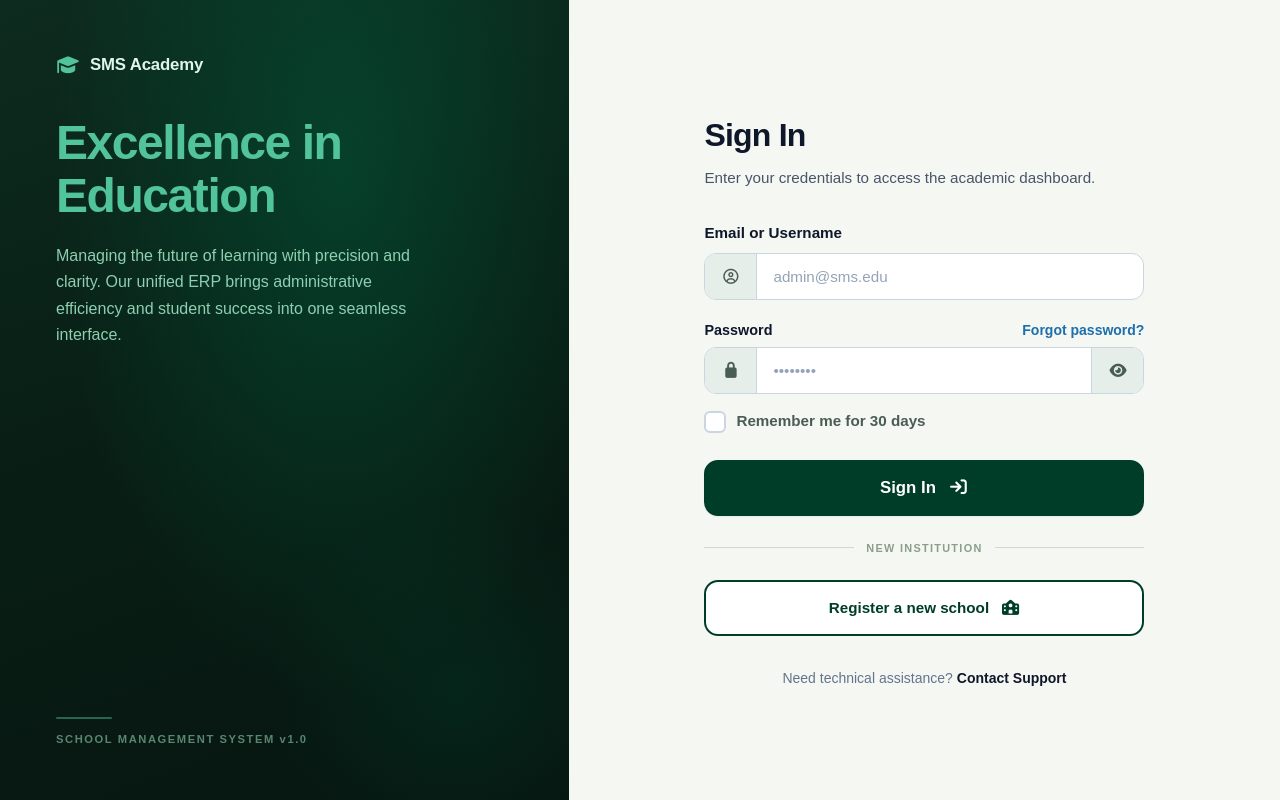
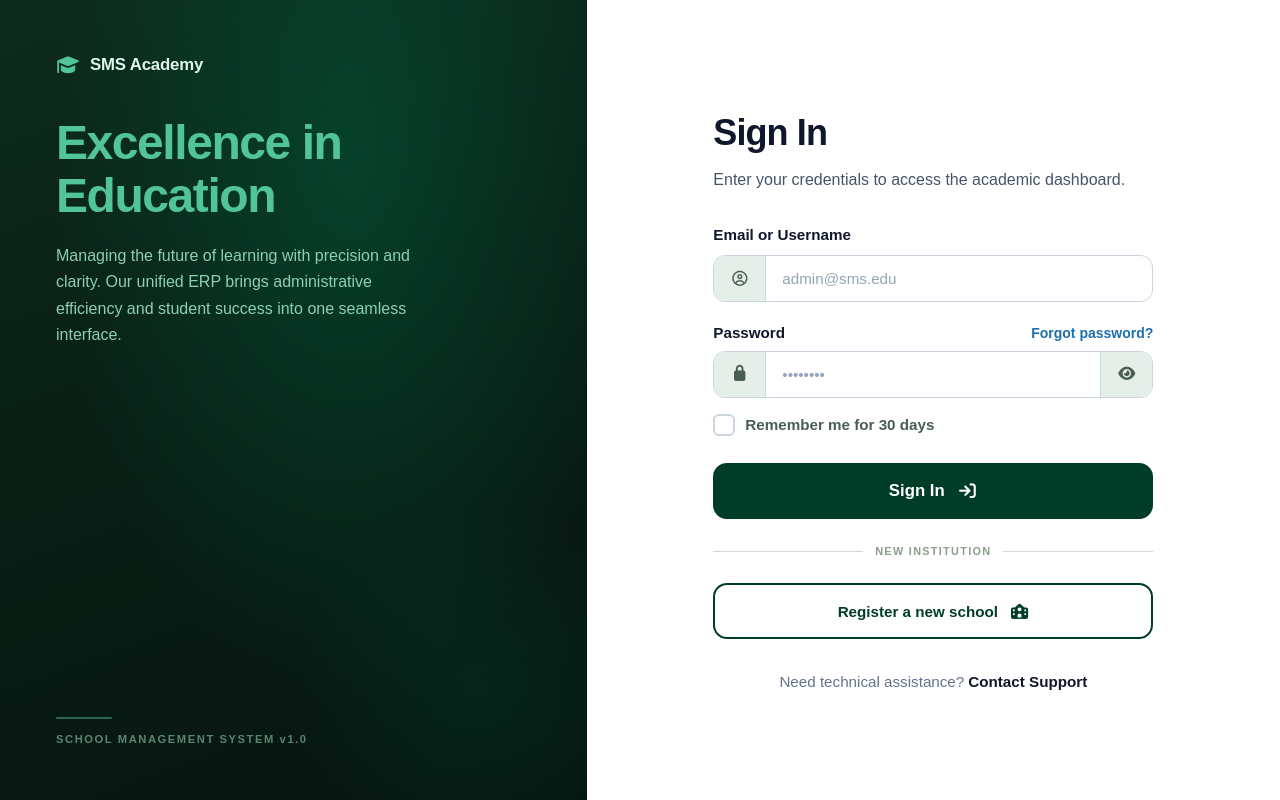
Before and after one commit to Habeeb-Rahman-CA/sms-frontend, an Angular app: page /login in a window 1280 px wide. Built offline with nearby package versions, Linux system fonts and the light colour scheme; a web font is replaced by a local one.

Commit message:
style: update sign-in layout and typography and add icon prefixes to registration form fields

```diff
--- a/src/app/features/auth/sign-in/sign-in.css
+++ b/src/app/features/auth/sign-in/sign-in.css
@@ -7,7 +7,7 @@
 /* ── Layout ───────────────────────────────────────────────────────────────── */
 .signin-container {
   display: grid;
-  grid-template-columns: 1fr 1.25fr;
+  grid-template-columns: 1.1fr 1.3fr;
   min-height: 100vh;
 }
 
@@ -105,7 +105,7 @@
 
 /* ── Right Form Panel ─────────────────────────────────────────────────────── */
 .form-panel {
-  background-color: #f5f7f2;
+  background-color: #ffffff;
   display: flex;
   align-items: center;
   justify-content: center;
@@ -124,15 +124,15 @@
 }
 
 .form-header h2 {
-  font-size: 2rem;
-  font-weight: 800;
+  font-size: var(--text-4xl, 2.25rem);
+  font-weight: var(--font-extrabold, 800);
   color: #0f172a;
   letter-spacing: -0.025em;
   margin: 0 0 8px 0;
 }
 
 .form-header p {
-  font-size: 0.95rem;
+  font-size: var(--text-base, 1rem);
   color: #475569;
   line-height: 1.5;
   margin: 0;
@@ -164,7 +164,7 @@
 }
 
 .field-label {
-  font-size: 0.9rem;
+  font-size: 0.95rem;
   font-weight: 700;
   color: #0f172a;
 }
@@ -252,7 +252,7 @@ app-button {
 .form-footer {
   margin-top: 32px;
   text-align: center;
-  font-size: 0.875rem;
+  font-size: 0.95rem;
   color: #64748b;
 }
 
--- a/src/app/features/school/register/register.html
+++ b/src/app/features/school/register/register.html
@@ -56,6 +56,7 @@
           <div class="form-group flex-2">
             <app-input
               label="School Name"
+              prefix="fa-regular fa-building"
               placeholder="Green Valley School"
               [value]="schoolName()"
               (valueChange)="onSchoolNameChange($event)"
@@ -66,6 +67,7 @@
           <div class="form-group flex-1">
             <app-input
               label="School Code"
+              prefix="fa-solid fa-hashtag"
               placeholder="GVS"
               [value]="schoolCode()"
               (valueChange)="onSchoolCodeChange($event)"
@@ -79,6 +81,7 @@
         <div class="form-group">
           <app-input
             label="Admin Name"
+            prefix="fa-regular fa-circle-user"
             placeholder="Rahman"
             [value]="adminName()"
             (valueChange)="onAdminNameChange($event)"
@@ -93,6 +96,7 @@
             <app-input
               label="Email Address"
               type="email"
+              prefix="fa-regular fa-envelope"
               placeholder="admin@gvs.com"
               [value]="email()"
               (valueChange)="onEmailChange($event)"
@@ -104,6 +108,7 @@
             <app-input
               label="Phone Number"
               type="tel"
+              prefix="fa-solid fa-phone"
               placeholder="+1 (555) 000-0000"
               [value]="phone()"
               (valueChange)="phone.set($event)"
@@ -117,6 +122,7 @@
         <div class="form-group">
           <app-input
             label="Password"
+            prefix="fa-solid fa-lock"
             [type]="passwordType"
             placeholder="••••••••"
             [value]="password()"
```
